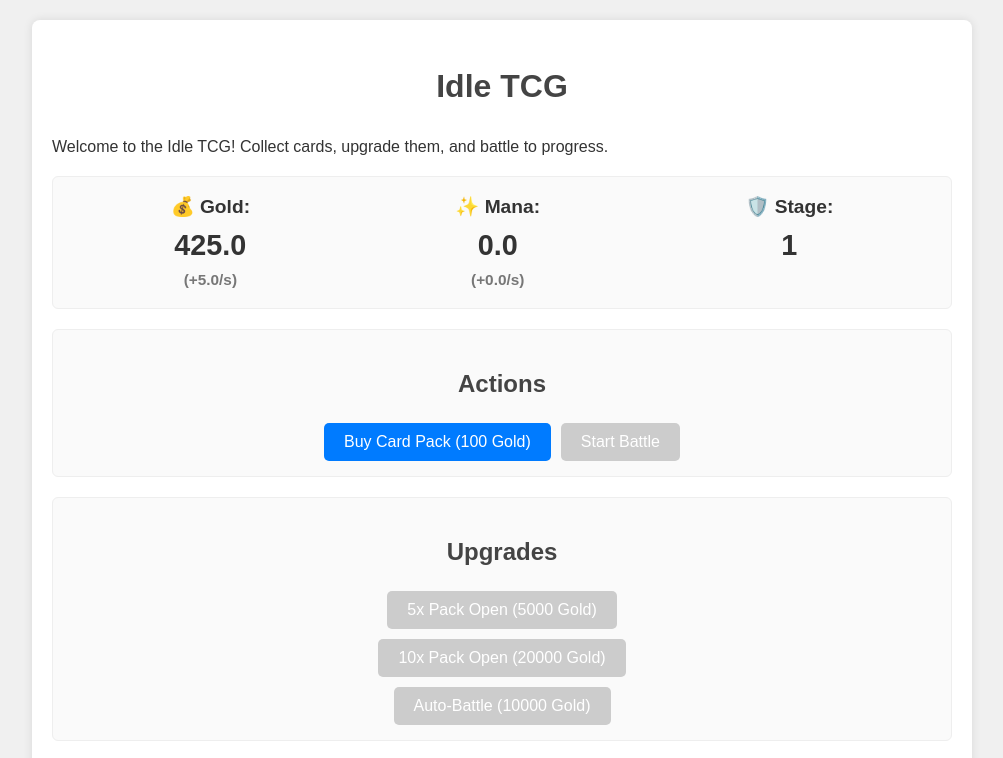
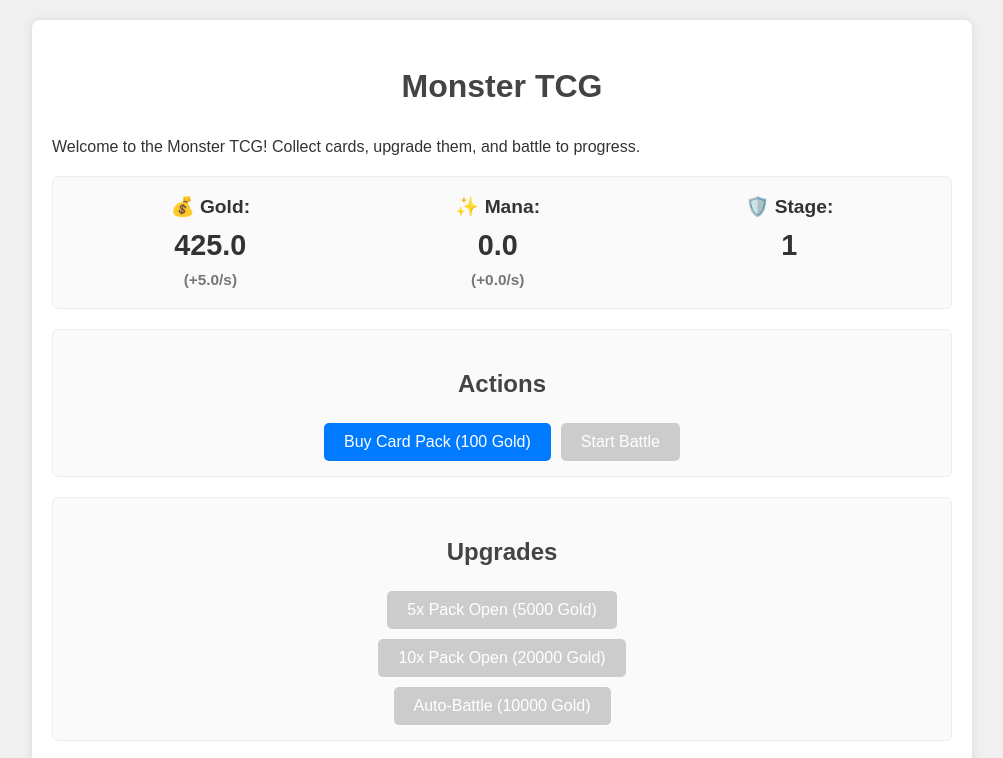
Before and after one commit to Jinzonei/monstertcg, a plain HTML site: page index.html in a window 1280 px wide. Shown: the top 758 px of the page, without its empty margins (138-1141 px from the left). Drawn offline with Linux system fonts and the light colour scheme.

Commit message:
Update index.html
Changed title and description to Monster TCG

```diff
--- a/index.html
+++ b/index.html
@@ -400,8 +400,8 @@
     </div>
 
     <div class="container">
-        <h1>Idle TCG</h1>
-        <p>Welcome to the Idle TCG! Collect cards, upgrade them, and battle to progress.</p>
+        <h1>Monster TCG</h1>
+        <p>Welcome to the Monster TCG! Collect cards, upgrade them, and battle to progress.</p>
 
         <div class="section resource-display">
             <div class="resource-item">
@@ -1405,4 +1405,5 @@
         startGame();
     </script>
 </body>
+
 </html>
```
